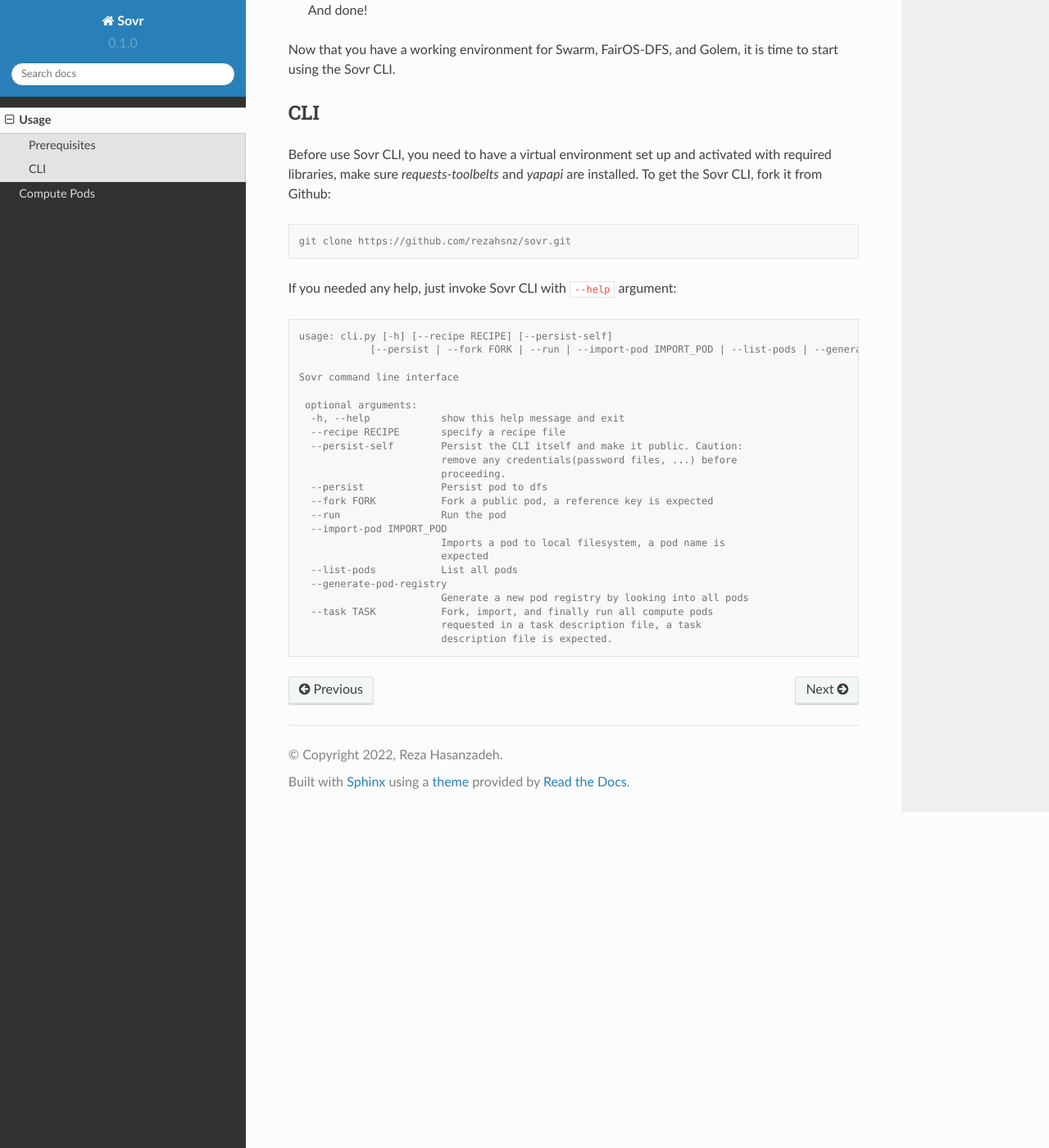
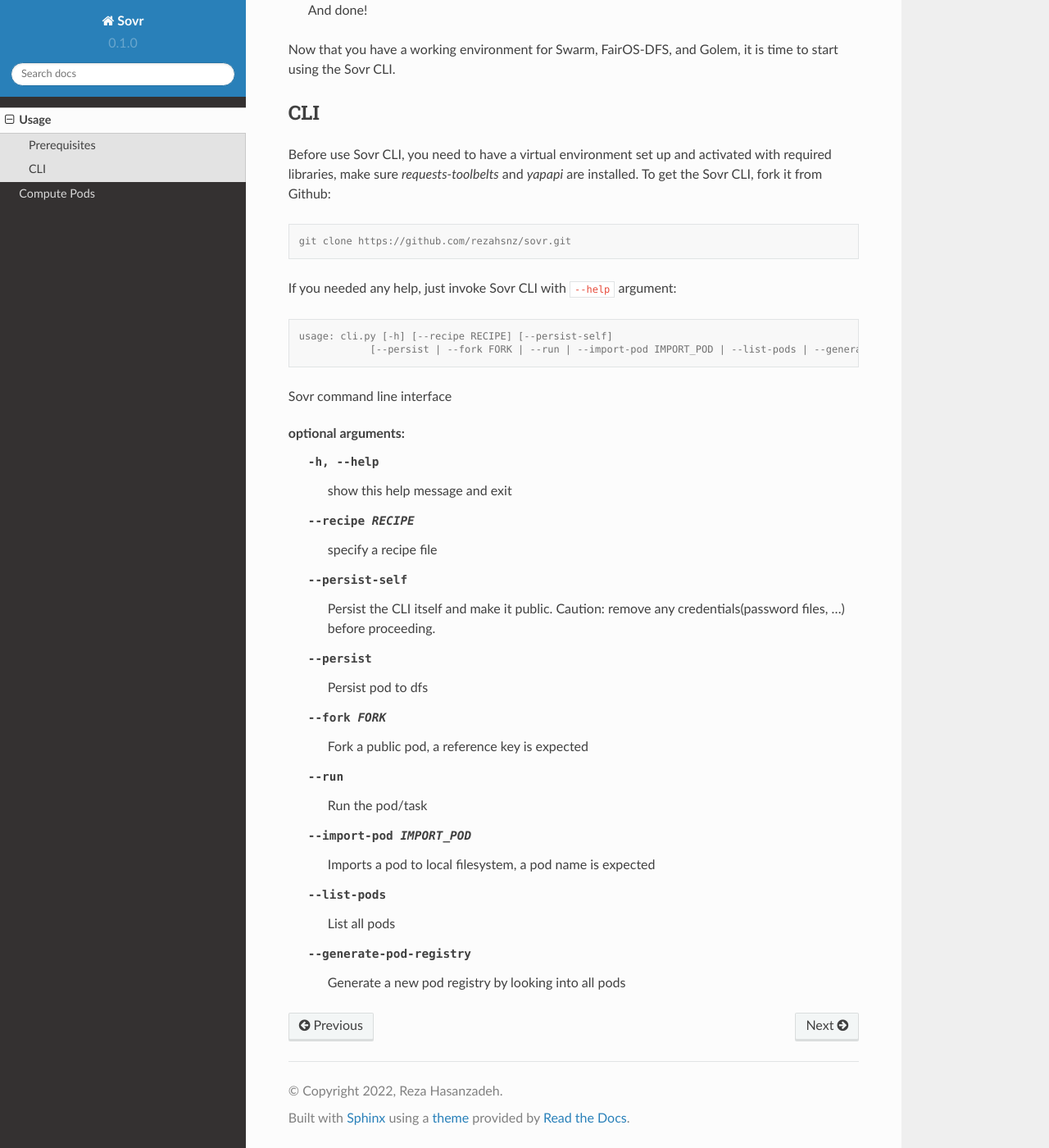
Before and after one commit to WholesumNet/sovr, a Sphinx documentation site: the page built from docs/source/usage.rst, in a window 1280 px wide and 1400 px high, scrolled down 2084 px. Shown: the whole window at 82% size. Built offline with Sphinx 7.4.7 and the Read the Docs theme 2.0.0, drawn with Linux system fonts in a browser that asks for light colours.

```diff
--- a/docs/source/usage.rst
+++ b/docs/source/usage.rst
@@ -111,25 +111,22 @@ If you needed any help, just invoke Sovr CLI with ``--help`` argument:
 .. code-block:: console
 
   usage: cli.py [-h] [--recipe RECIPE] [--persist-self]
-              [--persist | --fork FORK | --run | --import-pod IMPORT_POD | --list-pods | --generate-pod-registry | --task TASK]
+              [--persist | --fork FORK | --run | --import-pod IMPORT_POD | --list-pods | --generate-pod-registry]
 
-  Sovr command line interface
+Sovr command line interface
 
-   optional arguments:
-    -h, --help            show this help message and exit
-    --recipe RECIPE       specify a recipe file
-    --persist-self        Persist the CLI itself and make it public. Caution:
-                          remove any credentials(password files, ...) before
-                          proceeding.
-    --persist             Persist pod to dfs
-    --fork FORK           Fork a public pod, a reference key is expected
-    --run                 Run the pod
-    --import-pod IMPORT_POD
-                          Imports a pod to local filesystem, a pod name is
-                          expected
-    --list-pods           List all pods
-    --generate-pod-registry
-                          Generate a new pod registry by looking into all pods
-    --task TASK           Fork, import, and finally run all compute pods
-                          requested in a task description file, a task
-                          description file is expected.
+optional arguments:
+  -h, --help            show this help message and exit
+  --recipe RECIPE       specify a recipe file
+  --persist-self        Persist the CLI itself and make it public. Caution:
+                        remove any credentials(password files, ...) before
+                        proceeding.
+  --persist             Persist pod to dfs
+  --fork FORK           Fork a public pod, a reference key is expected
+  --run                 Run the pod/task
+  --import-pod IMPORT_POD
+                        Imports a pod to local filesystem, a pod name is
+                        expected
+  --list-pods           List all pods
+  --generate-pod-registry
+                        Generate a new pod registry by looking into all pods
```
Also changed, not shown: README.md (+1 -4 lines).
